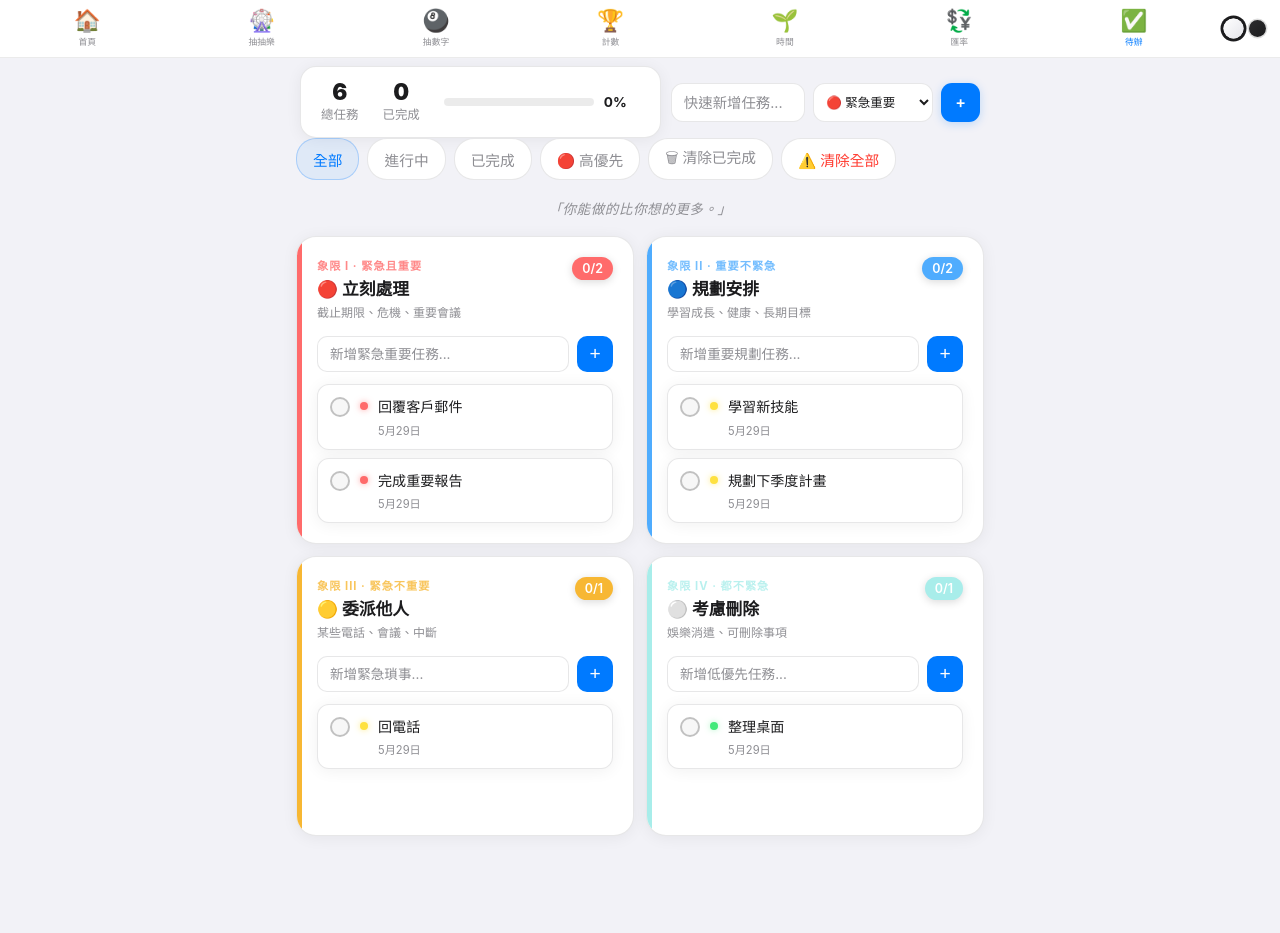
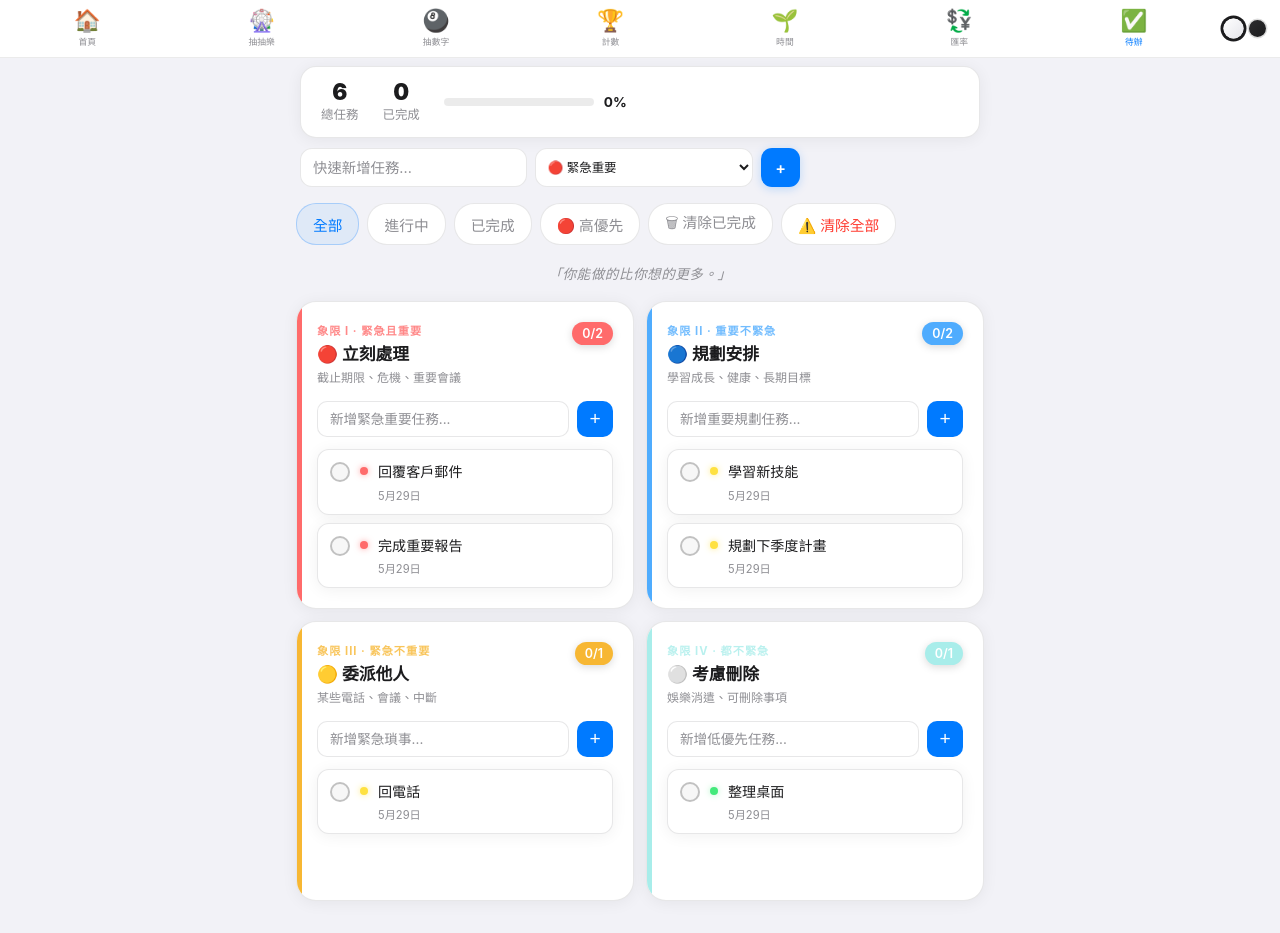
Before and after one commit to andysaystech/tools.com.tw, a plain HTML site: page todo.html in a window 1280 px wide. Before the commit the page ends 868 px from the top, so only its background shows below. Drawn offline with Linux system fonts and the light colour scheme.

Commit message:
Add files via upload

```diff
--- a/todo.html
+++ b/todo.html
@@ -55,8 +55,38 @@ body[data-theme="dark"]{
 body[data-theme="dark"] .progress-track{background:rgba(255,255,255,0.12)}
 
 /* TOP BAR */
-.top-bar{display:flex;align-items:center;justify-content:space-between;
-  padding:calc(var(--tab-h) + 8px) 20px 0;flex-wrap:wrap;gap:10px;max-width:var(--content-max);margin:0 auto}
+.top-bar{
+  display:flex;align-items:center;justify-content:space-between;
+  padding:calc(var(--tab-h) + 8px) 20px 18px;flex-wrap:wrap;gap:12px;
+  max-width:var(--content-max);margin:0 auto;
+}
+@media(min-width:720px){
+  .top-bar{padding-bottom:10px;gap:10px}
+}
+.stats-panel{flex:1 1 auto;min-width:0}
+
+/* QUICK ADD */
+.quick-add{
+  display:flex;gap:8px;flex:1 1 100%;width:100%;min-width:0;
+  max-width:none;align-items:stretch;
+}
+@media(min-width:720px){
+  .quick-add{flex:1 1 auto;width:auto;max-width:500px}
+}
+.quick-add input{
+  flex:1;min-width:0;padding:10px 12px;border-radius:12px;
+  border:1px solid var(--glass-border);background:rgba(255,255,255,0.12);
+  color:var(--text);font-family:inherit;font-size:0.9rem;outline:none;backdrop-filter:blur(10px);
+}
+.quick-add input:focus{border-color:rgba(255,255,255,0.5);background:rgba(255,255,255,0.18)}
+.quick-add input::placeholder{color:var(--text2)}
+.quick-add select{
+  flex:1;min-width:0;padding:10px 8px;border-radius:12px;
+  border:1px solid var(--glass-border);background:rgba(255,255,255,0.12);
+  color:var(--text);font-family:inherit;font-size:0.78rem;outline:none;cursor:pointer;
+  backdrop-filter:blur(10px);
+}
+.quick-add select option{background:#333;color:#fff}
 
 /* STATS PANEL */
 .stats-panel{
@@ -73,23 +103,6 @@ body[data-theme="dark"] .progress-track{background:rgba(255,255,255,0.12)}
   background:var(--accent-green);
   transition:width 0.6s cubic-bezier(0.34,1.56,0.64,1);width:0%}
 .progress-pct{font-size:0.85rem;font-weight:700;min-width:36px}
-
-/* QUICK ADD */
-.quick-add{display:flex;gap:8px;flex:1;min-width:0;max-width:500px;align-items:stretch}
-.quick-add input{
-  flex:1;min-width:0;padding:10px 12px;border-radius:12px;
-  border:1px solid var(--glass-border);background:rgba(255,255,255,0.12);
-  color:var(--text);font-family:inherit;font-size:0.9rem;outline:none;backdrop-filter:blur(10px);
-}
-.quick-add input:focus{border-color:rgba(255,255,255,0.5);background:rgba(255,255,255,0.18)}
-.quick-add input::placeholder{color:var(--text2)}
-.quick-add select{
-  flex-shrink:0;max-width:42%;padding:10px 8px;border-radius:12px;
-  border:1px solid var(--glass-border);background:rgba(255,255,255,0.12);
-  color:var(--text);font-family:inherit;font-size:0.78rem;outline:none;cursor:pointer;
-  backdrop-filter:blur(10px);
-}
-.quick-add select option{background:#333;color:#fff}
 .add-btn{
   width:36px;height:36px;border-radius:10px;border:none;cursor:pointer;
   background:var(--accent);color:#fff;font-size:1.2rem;
@@ -249,7 +262,7 @@ body[data-theme="dark"] .progress-track{background:rgba(255,255,255,0.12)}
 }
 
 /* FILTER BAR */
-.filter-bar{display:flex;gap:8px;padding:0 16px 10px;flex-wrap:wrap;max-width:var(--content-max);margin:0 auto}
+.filter-bar{display:flex;gap:8px;padding:6px 16px 10px;flex-wrap:wrap;max-width:var(--content-max);margin:0 auto}
 .filter-btn{padding:7px 16px;border-radius:20px;border:1px solid var(--sep);
   background:var(--surface);color:var(--text2);
   font-family:var(--font);font-size:var(--fs-base);font-weight:var(--fw-medium);
```
Also changed, not shown: numbers.html (+6 -4 lines).
